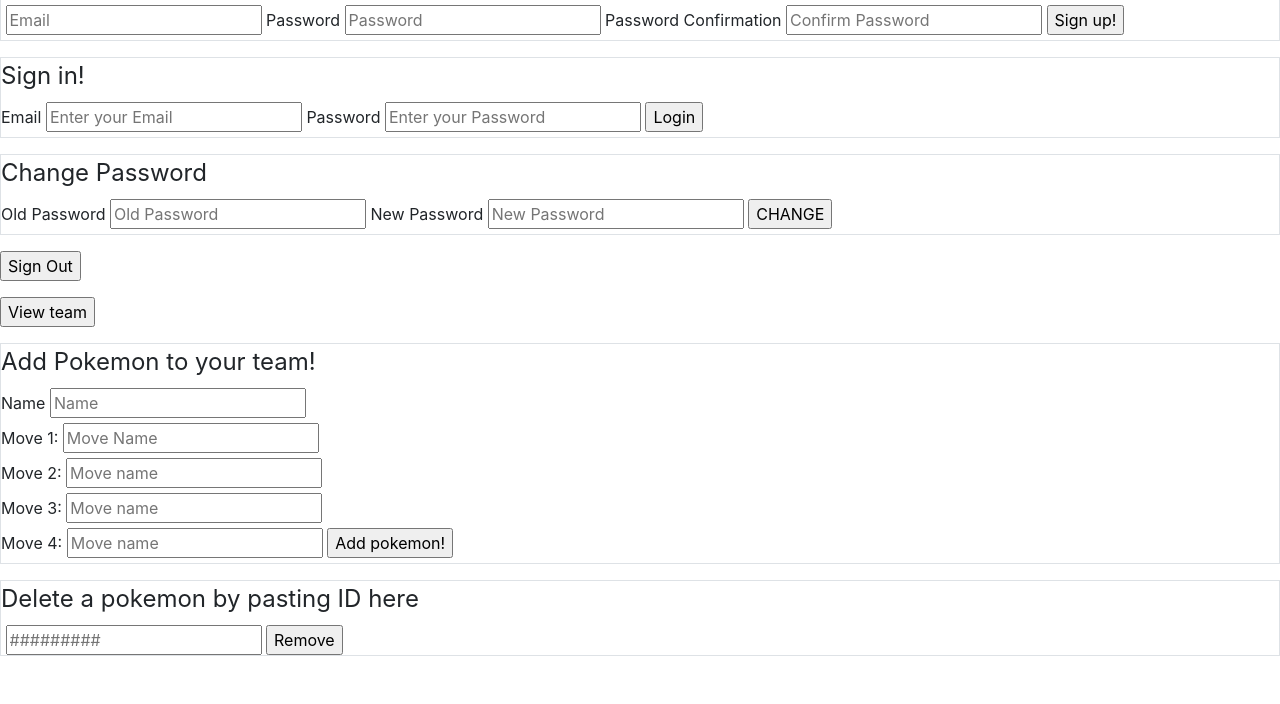
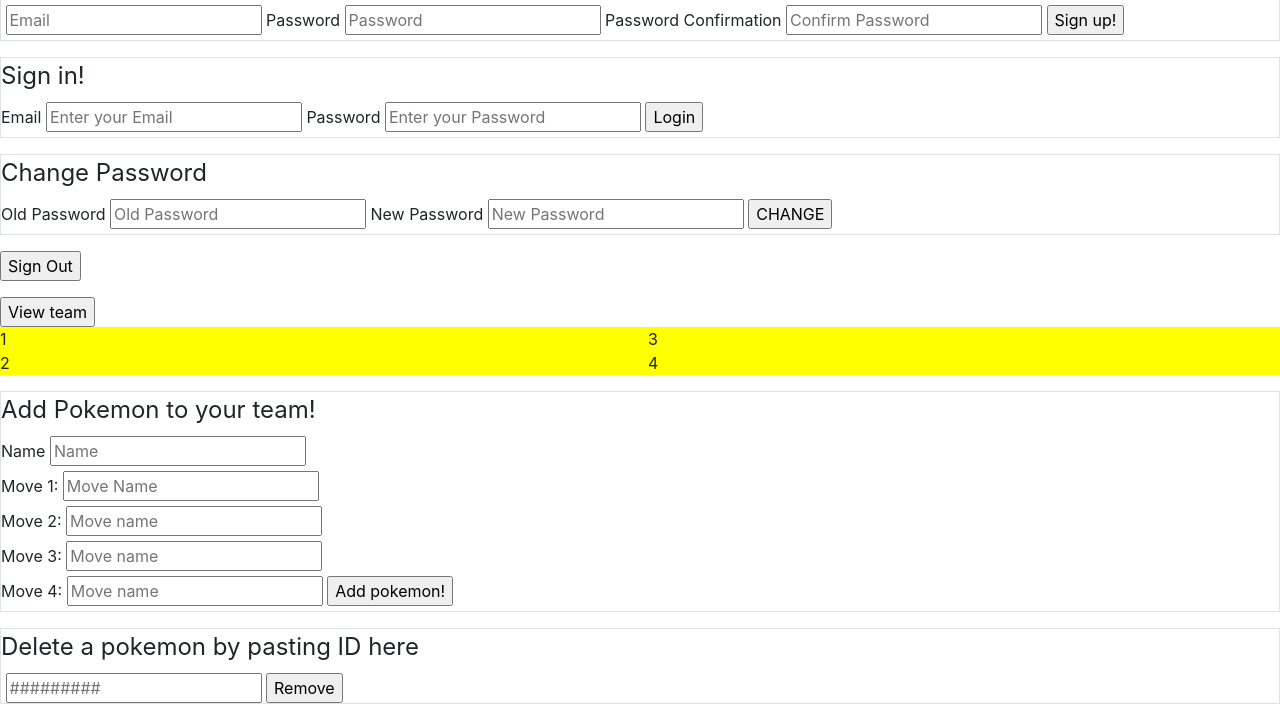
Before and after one commit to dhdonaldha1/pokemon-client, a website built with webpack: page index.html in a window 1280 px wide. Shown: the part 104-808 px from the top of the page. Built offline with nearby package versions, Linux system fonts and the light colour scheme.

Commit message:
show pokemon in columns css

```diff
--- a/assets/scripts/auth/ui.js
+++ b/assets/scripts/auth/ui.js
@@ -86,8 +86,8 @@ pokemons.forEach((pokemon) => {
   htmlStr += pokemonHTML
 })
 
-  $('#some-div').html(htmlStr)
-  $('#some-div').show()
+  $('.some-div').html(htmlStr)
+  $('.some-div').show()
   $('#show-pokemon-message').text('Here is a list of all your pokemon')
   $('#show-pokemon-form').trigger('reset')
 }
--- a/assets/styles/index.scss
+++ b/assets/styles/index.scss
@@ -1 +1,10 @@
 @import '~bootstrap/scss/bootstrap';
+
+#flex-container {
+  // display: flex;
+  background-color: yellow;
+  justify-content: center;
+  align-items: center;
+  flex-direction: row;
+  column-count: 2
+}
--- a/index.html
+++ b/index.html
@@ -61,7 +61,16 @@
       <form id="show-pokemon-form">
         <input type="submit" value="View team">
       </form>
-      <div id="some-div"></div>
+
+      <div id="flex-container">
+      <div class="some-div"></div>
+      </div>
+      <div id="flex-container">
+      <div>1</div>
+      <div>2</div>
+      <div>3</div>
+      <div>4</div>
+      </div>
 
       <p id="add-pokemon-message"></p>
       <form id="add-pokemon-form" class="border">
```
Also changed, not shown: README.md.
